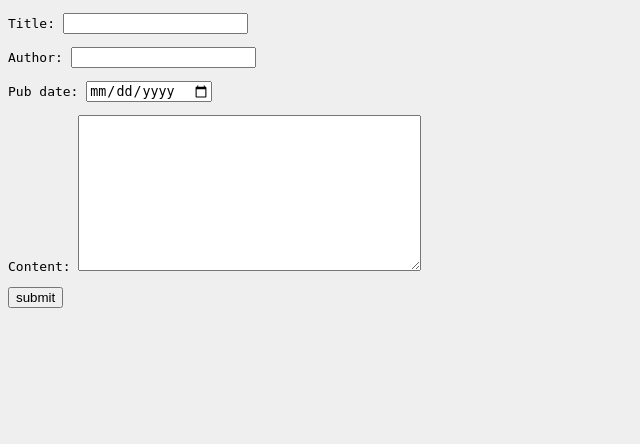
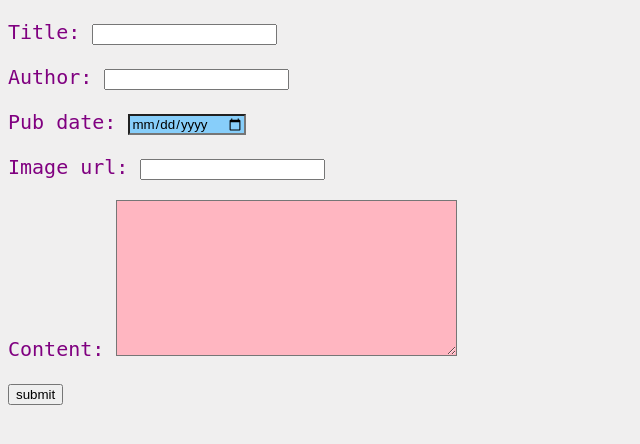
Before and after one commit to gabriellacodes/P3-She-Codes-News, a Django app: template she_codes_news/news/templates/news/createStory.html in a window 1280 px wide. Shown: the part 87-531 px from the top of the page, without its empty margins (0-640 px from the left). Run offline with Django 3.2, Linux system fonts and the light colour scheme; the template is opened without the code that fills it: values that come from a table or form of the project are taken from there, others are empty; parts of the project's set-up code (start-up, migrations or seed data) failed here and were passed over; some web fonts are replaced.

Commit message:
Start of django project, partway through 1c

```diff
--- a/she_codes_news/news/forms.py
+++ b/she_codes_news/news/forms.py
@@ -6,14 +6,22 @@ from .models import NewsStory
 class StoryForm(ModelForm):
     class Meta:
         model = NewsStory
-        fields = ['title', 'author', 'pub_date', 'content']
+        fields = ['title', 'author', 'pub_date', 'image_url', 'content']
+        css = {
+            'all': ('styles.css')
+        }
         widgets = {
             'pub_date': forms.DateInput(
                 format=('%m/%d/%Y'),
                 attrs={
                     'class': 'form-control',
                     'placeholder': 'Select a date',
-                    'type': 'date'
+                    'type': 'date',
+                }
+            ),
+            'content': forms.Textarea(
+                attrs={
+                    'class': 'form-text',
                 }
             )
         }
--- a/she_codes_news/news/models.py
+++ b/she_codes_news/news/models.py
@@ -1,8 +1,14 @@
 from django.db import models
-
+# For ordering news articles by date
+from django.db.models import DateTimeField
+from django.db.models.functions import Trunc
 
 class NewsStory(models.Model):
     title = models.CharField(max_length=200)
     author = models.CharField(max_length=200)
     pub_date = models.DateTimeField()
     content = models.TextField()
+    image_url = models.CharField(max_length=400)
+    # gets rid of time stamp on entry
+    # def date_published(self):
+    #     return self.pub_date.strftime('%B %d %Y')
--- a/she_codes_news/news/templates/news/createStory.html
+++ b/she_codes_news/news/templates/news/createStory.html
@@ -1,7 +1,12 @@
 {% extends "base.html" %}
+{% load static %}
+
+{% block stylesheets %}
+<link rel="stylesheet" type="text/css" href="{% static 'styles.css' %}">
+{% endblock %}
+
 {% block content %}
-
-<form action="" method="post">
+<form action="" id="form-id" method="post">
     {% csrf_token %}
     {{ form.as_p }}
     <input type="submit" value="submit">
--- a/she_codes_news/news/templates/news/storyCard.html
+++ b/she_codes_news/news/templates/news/storyCard.html
@@ -8,6 +8,7 @@
         <div class="story-card-text">
             <h3>{{ story.title }}</h3>
             <h4>{{ story.author }}</h4>
+            <!-- <h4>{{ story.date_published }}</h4> -->
             <h4>{{ story.pub_date }}</h4>
         </div>
     </a>
--- a/she_codes_news/static/styles.css
+++ b/she_codes_news/static/styles.css
@@ -1,4 +1,5 @@
 @import url('https://fonts.googleapis.com/css2?family=Montserrat+Subrayada:wght@700&display=swap');
+@import url('https://fonts.googleapis.com/css2?family=Fira+Code&display=swap');
 
 body {
     background-color: rgb(240, 239, 239);
@@ -52,3 +53,18 @@ a {
 a, p {
     font-family: monospace;
 }
+
+.form-control {
+    font-family: 'Noto Sans HK', sans-serif;
+    background-color: lightskyblue;
+}
+
+.form-text {
+    font-family: 'Noto Sans HK', sans-serif;
+    background-color: lightpink;
+}
+
+#form-id {
+    font-size: 20px;
+    color: purple;
+}
--- a/she_codes_news/templates/base.html
+++ b/she_codes_news/templates/base.html
@@ -22,7 +22,6 @@
             </div>
             {% include './nav.html' %}
         </header>
-
         {% block content %}{% endblock %}
     </body>
 </html>
```
Also changed, not shown: she_codes_news/news/fixtures/news.json (+1 -1 lines), she_codes_news/news/views.py (+7 -3 lines).
